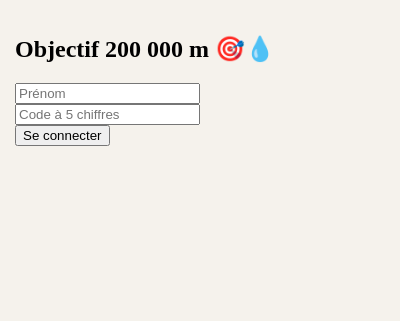
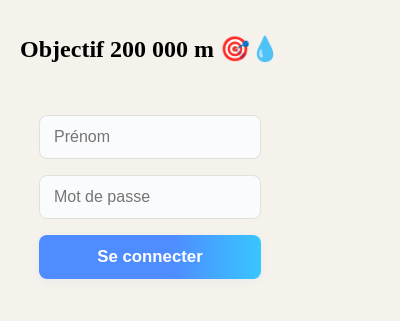
Before and after one commit to marineks/pool-chrome-extension, a browser extension: page extension/popup.html in a window 400 px wide. Drawn offline with Linux system fonts and the light colour scheme.

Commit message:
(style) Homepage with login inputs

```diff
--- a/extension/popup.html
+++ b/extension/popup.html
@@ -8,10 +8,10 @@
   </head>
 
   <body>
-      <h2>Objectif 200 000 m 🎯💧</h2>
+    <h2>Objectif 200 000 m 🎯💧</h2>
     <div id="login-section">
       <input type="text" id="login-name" placeholder="Prénom" />
-      <input type="number" id="login-code" placeholder="Code à 5 chiffres" />
+      <input type="number" id="login-code" placeholder="Mot de passe" />
       <button id="login-btn">Se connecter</button>
       <div id="login-error" style="color: red; display: none"></div>
     </div>
--- a/extension/style.css
+++ b/extension/style.css
@@ -4,6 +4,10 @@ body {
   box-sizing: border-box;
   background-color: rgb(245, 242, 236);
   width: 300px;
+}
+
+h2 {
+  text-align: center;
 }
 
 .device-selector {
@@ -193,3 +197,61 @@ body {
 .personal-total-label {
   margin-right: 6px;
 }
+
+#login-section {
+  display: flex;
+  flex-direction: column;
+  align-items: center;
+  justify-content: center;
+  min-height: 100px;
+  padding: 32px 24px 24px 24px;
+  margin: 0px auto 0 auto;
+  max-width: 320px;
+}
+
+#login-section input[type="text"],
+#login-section input[type="number"] {
+  width: 100%;
+  padding: 12px 14px;
+  margin-bottom: 16px;
+  border: 1.5px solid #e0e0e0;
+  border-radius: 8px;
+  font-size: 1em;
+  transition: border 0.2s;
+  background: #fafbfc;
+  box-sizing: border-box;
+}
+
+#login-section input[type="text"]:focus,
+#login-section input[type="number"]:focus {
+  border: 1.5px solid #4f8cff;
+  outline: none;
+  background: #fff;
+}
+
+#login-btn {
+  width: 100%;
+  padding: 12px 0;
+  background: linear-gradient(90deg, #4f8cff 60%, #38c6ff 100%);
+  color: #fff;
+  border: none;
+  border-radius: 8px;
+  font-size: 1.05em;
+  font-weight: 600;
+  cursor: pointer;
+  box-shadow: 0 2px 8px rgba(79, 140, 255, 0.08);
+  transition: background 0.2s, box-shadow 0.2s;
+}
+
+#login-btn:hover {
+  background: linear-gradient(90deg, #38c6ff 60%, #4f8cff 100%);
+  box-shadow: 0 4px 16px rgba(79, 140, 255, 0.12);
+}
+
+#login-error {
+  color: #e74c3c;
+  margin-top: 10px;
+  font-size: 0.98em;
+  text-align: center;
+  display: none;
+}
```
